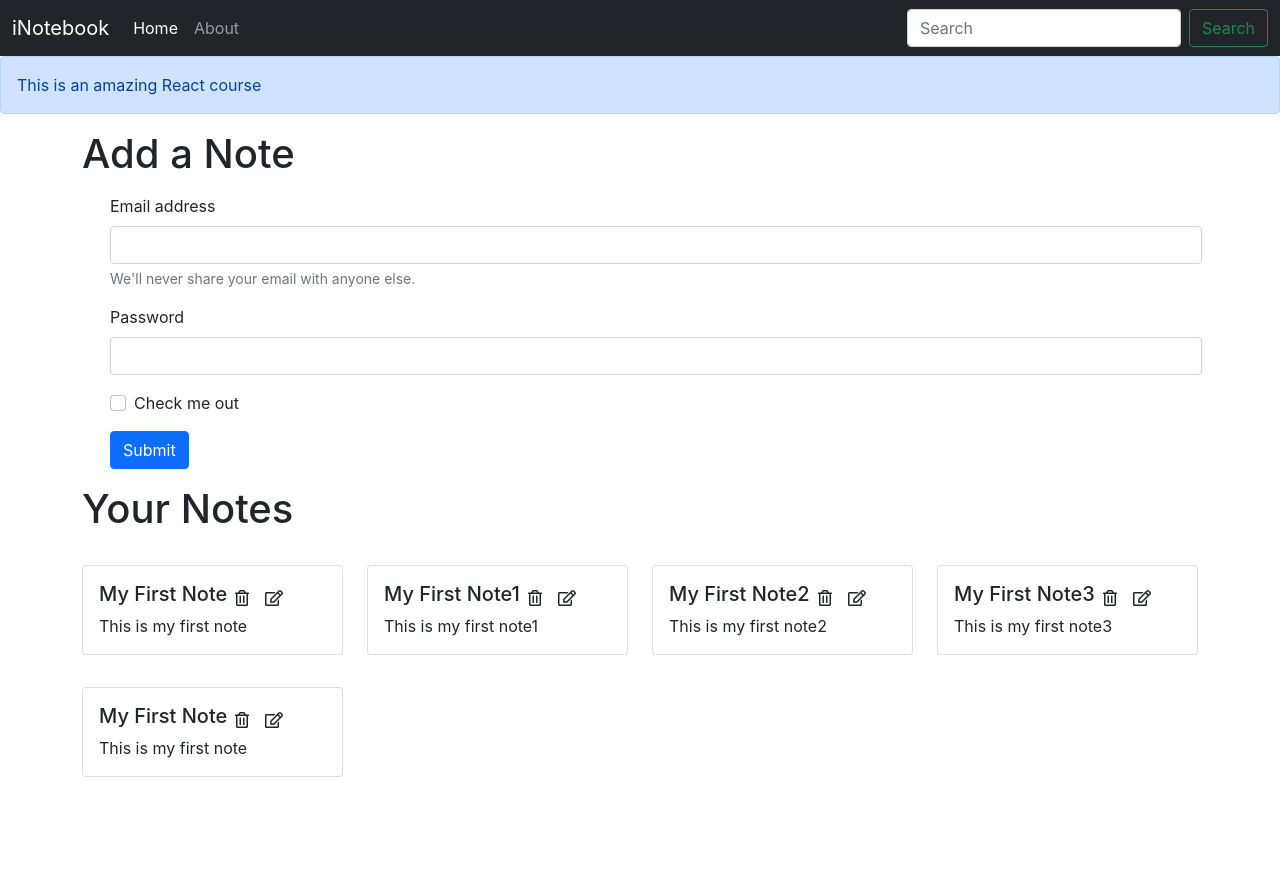
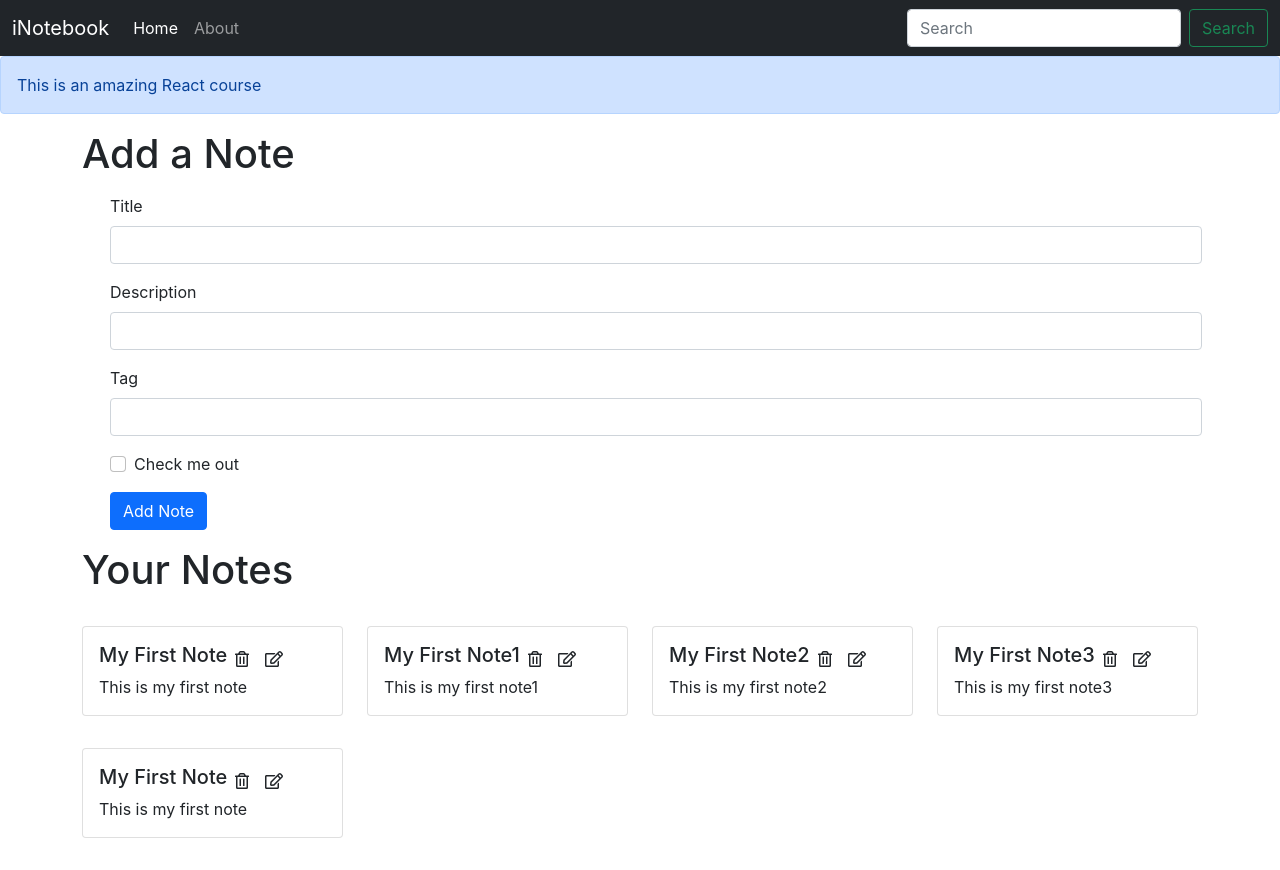
Before and after one commit to ViceMarauder/iNotebook, a React (Create React App) app: page / in a window 1280 px wide. Before the commit the page ends 809 px from the top, so only its background shows below. Built offline with nearby package versions, Linux system fonts and the light colour scheme.

Commit message:
Add addnote and deletenote in frontend

```diff
--- a/src/Context/notes/NotesState.js
+++ b/src/Context/notes/NotesState.js
@@ -51,8 +51,35 @@
           }
     ]
     const [notes, setnotes] = useState(notesInitial);
+    //Add a Note
+    const addnote = (title, description, tag) =>{
+      //TODO: API Call
+      console.log("Adding a new note");
+      const note = {
+        "_id": "61f6a27279471ec8af8a1a3733",
+        "user": "61e2db36670adafcea168b90",
+        "title": title,
+        "description": description,
+        "tag": tag,
+        "date": "2022-01-30T14:36:34.290Z",
+        "__v": 0
+      };
+      setnotes(notes.concat(note))
+    }
+    //Delete a note
+    const deletenote = (id) =>{
+      //TODO: API Call
+      console.log("Deleting the note with id " + id);
+      const newnotes = notes.filter((note)=>{return note._id!=id})
+      setnotes(newnotes)
+    }
+    //Edit a note
+    const editnote = (id,title,description,tag) =>{
+      //TODO: API Call
+    }
+
     return (
-        <NoteContext.Provider value={{notes,setnotes}}>
+        <NoteContext.Provider value={{notes,addnote,deletenote,editnote}}>
             {props.children}
         </NoteContext.Provider>
     )
--- /dev/null
+++ b/src/components/AddNote.js
@@ -0,0 +1,44 @@
+import React,{ useContext, useState } from 'react';
+import noteContext from '../Context/notes/noteContext';
+
+const AddNote = () => {
+    const context = useContext(noteContext);
+    const { addnote } = context;
+    const [note, setnote] = useState({title:"",description:"",tag:""});
+
+    const handleClick = (e)=>{
+        e.preventDefault();
+        addnote(note.title,note.description,note.tag);
+    }
+
+    const onChange = (e)=>{
+        setnote({...note, [e.target.name]: e.target.value})
+    }
+
+    return <div>
+        <h1 className="my-3">Add a Note</h1>
+        <div className="container my-3 mx-3">
+            <form>
+                <div className="mb-3">
+                    <label htmlFor="title" className="form-label">Title</label>
+                    <input type="text" className="form-control" id="title" name="title" aria-describedby="emailHelp" onChange={onChange}/>
+                </div>
+                <div className="mb-3">
+                    <label htmlFor="description" className="form-label">Description</label>
+                    <input type="text" className="form-control" id="description" name="description" onChange={onChange}/>
+                </div>
+                <div className="mb-3">
+                    <label htmlFor="tag" className="form-label">Tag</label>
+                    <input type="text" className="form-control" id="tag" name="tag" onChange={onChange}/>
+                </div>
+                <div className="mb-3 form-check">
+                    <input type="checkbox" className="form-check-input" id="exampleCheck1" />
+                    <label className="form-check-label" htmlFor="exampleCheck1">Check me out</label>
+                </div>
+                <button type="submit" className="btn btn-primary" onClick={handleClick}>Add Note</button>
+            </form>
+        </div>
+    </div>;
+};
+
+export default AddNote;
--- a/src/components/Alert.js
+++ b/src/components/Alert.js
@@ -2,7 +2,7 @@
 
 const Alert = (props) => {
     return <div>
-        <div class="alert alert-primary" role="alert">
+        <div className="alert alert-primary" role="alert">
             {props.message}
         </div>
     </div>;
--- a/src/components/Home.js
+++ b/src/components/Home.js
@@ -3,25 +3,6 @@
 
 const Home = () => {
   return <div>
-    <h1 className="my-3">Add a Note</h1>
-    <div className="container my-3 mx-3">
-      <form>
-        <div className="mb-3">
-          <label htmlFor="exampleInputEmail1" className="form-label">Email address</label>
-          <input type="email" className="form-control" id="exampleInputEmail1" aria-describedby="emailHelp" />
-          <div id="emailHelp" className="form-text">We'll never share your email with anyone else.</div>
-        </div>
-        <div className="mb-3">
-          <label htmlFor="exampleInputPassword1" className="form-label">Password</label>
-          <input type="password" className="form-control" id="exampleInputPassword1" />
-        </div>
-        <div className="mb-3 form-check">
-          <input type="checkbox" className="form-check-input" id="exampleCheck1" />
-          <label className="form-check-label" htmlFor="exampleCheck1">Check me out</label>
-        </div>
-        <button type="submit" className="btn btn-primary">Submit</button>
-      </form>
-    </div>
     <Notes/>
   </div>;
 };
--- a/src/components/Navbar.js
+++ b/src/components/Navbar.js
@@ -1,11 +1,8 @@
-import React, { useEffect } from 'react';
+import React from 'react';
 import { Link, useLocation } from 'react-router-dom';
 
 const Navbar = () => {
     let location = useLocation();
-    useEffect(() => {
-        console.log(location.pathname);
-    }, [location]);
     return <div>
         <nav className="navbar navbar-expand-lg navbar-dark bg-dark">
             <div className="container-fluid">
--- a/src/components/Notes.js
+++ b/src/components/Notes.js
@@ -1,16 +1,18 @@
 import React, { useContext } from 'react';
 import noteContext from '../Context/notes/noteContext';
+import AddNote from './addNote';
 import Noteitem from './Noteitem';
 
 const Notes = () => {
     const context = useContext(noteContext);
-    const { notes, setnotes } = context;
-    return <div>
+    const { notes, addnote } = context;
+    return <>
+        <AddNote/>
         <h1 className="my-3">Your Notes</h1>
         <div className="row my-3">
             {notes.map((note) => { return <Noteitem key={note._id} note={note} /> })}
         </div>
-    </div>;
+    </>;
 };
 
 export default Notes;
```
Also changed, not shown: 1 other file (tests, documents, lock files or other folders).
